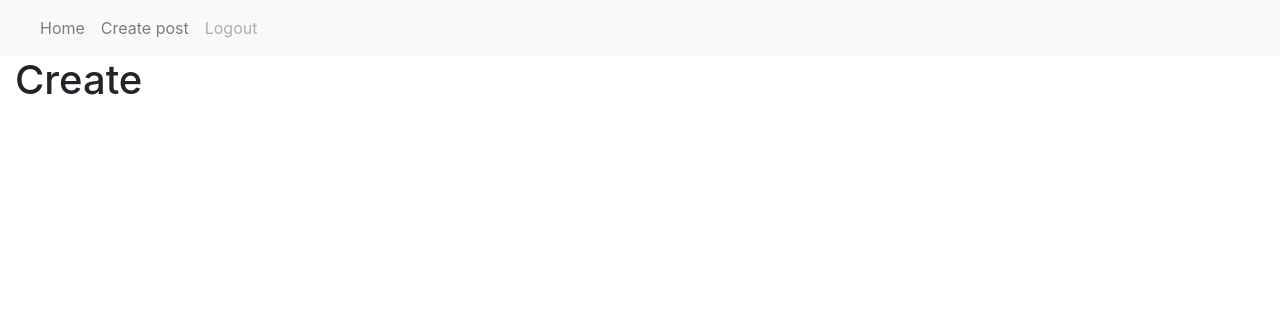
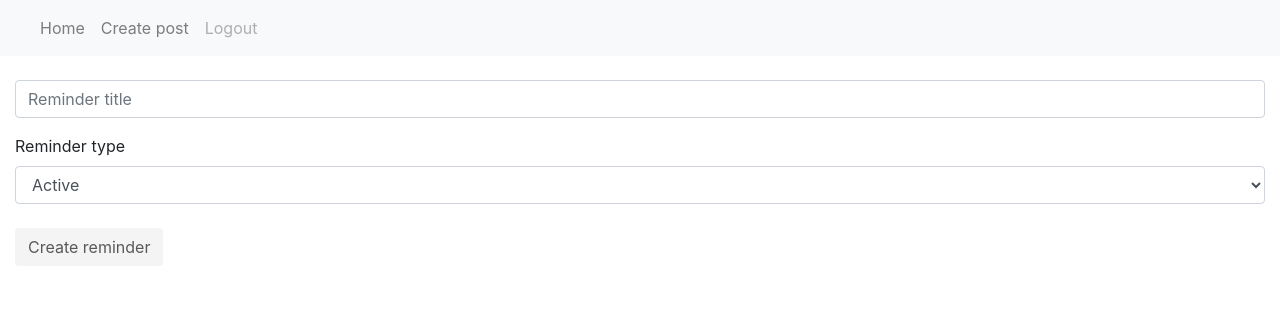
Before and after one commit to Aurian-Nogues/cue, a Django app: page /create_post in a window 1280 px wide. Shown: the top 316 px of the page. Run offline with Django 3.2, Linux system fonts and the light colour scheme; some libraries are stand-ins or nearby versions.

Commit message:
some work on create reminders

```diff
--- /dev/null
+++ b/requirements.txt
@@ -0,0 +1,2 @@
+Django==2.0.3
+requests
--- /dev/null
+++ b/static/web/create_post.js
@@ -0,0 +1,51 @@
+//////////////Wrapper for to be executed only when page finished loading
+document.addEventListener('DOMContentLoaded', () => {
+
+    $(document).on("click","#create_reminder",create_reminder);
+
+
+    ////////////////////////////////////////////////////////////////
+    //These functions are required to obtain CSRF code and attach it to POST methods
+
+            // CSRF code
+            function getCookie(name) {
+                var cookieValue = null;
+                var i = 0;
+                if (document.cookie && document.cookie !== '') {
+                    var cookies = document.cookie.split(';');
+                    for (i; i < cookies.length; i++) {
+                        var cookie = jQuery.trim(cookies[i]);
+                        // Does this cookie string begin with the name we want?
+                        if (cookie.substring(0, name.length + 1) === (name + '=')) {
+                            cookieValue = decodeURIComponent(cookie.substring(name.length + 1));
+                            break;
+                        }
+                    }
+                }
+                return cookieValue;
+            }
+            var csrftoken = getCookie('csrftoken');
+
+            function csrfSafeMethod(method) {
+                // these HTTP methods do not require CSRF protection
+                return (/^(GET|HEAD|OPTIONS|TRACE)$/.test(method));
+            }
+            $.ajaxSetup({
+                crossDomain: false, // obviates need for sameOrigin test
+                beforeSend: function(xhr, settings) {
+                    if (!csrfSafeMethod(settings.type)) {
+                        xhr.setRequestHeader("X-CSRFToken", csrftoken);
+                    }
+                }
+            });
+    /////////////////////////////////////////////////////////////////
+    });
+
+function create_reminder(){
+    //get variables to pass
+    title = $('#title').val();
+    status = $('#status').val();
+    alert(status);
+
+
+};
--- a/web/templates/web/create_post.html
+++ b/web/templates/web/create_post.html
@@ -10,11 +10,25 @@
 
 
 
-    <div class="menu-table">
-        <h1>Create</h1>
+    <div >
+    </br>
+        <form>
+            <div class="form-group">
+              <input type="text" class="form-control" id="title" placeholder="Reminder title">
+            </div>
+            <div class="form-group">
+              <label for="status">Reminder type</label>
+              <select class="form-control" id="status">
+                <option>Active</option>
+                <option>Disabled</option>
+              </select>
+            </br>
+              <button id="create_reminder" type="button" class="btn btn-default disabled">Create reminder</button>
+          </form>
 
     </div>
 
-
+    {% load static %}
+    <script src="{% static 'web/create_post.js' %}"></script>
 
 {% endblock %}
--- a/web/urls.py
+++ b/web/urls.py
@@ -9,5 +9,6 @@ urlpatterns = [
     path("logout", views.logout_view, name="logout"),
     path("create_account", views.createAccount, name="create_account"),
     path("create_post", views.create_post, name="create_post"),
+    path("record_reminder", views.record_reminder, name="record_reminder"),
 
 ]
--- a/web/views.py
+++ b/web/views.py
@@ -45,3 +45,12 @@ def logout_view(request):
 
 def create_post(request):
     return render(request, "web/create_post.html")
+
+def record_reminder(request):
+    #if user is not conntected send to login page
+    if not request.user.is_authenticated:
+        return render(request, "web/login.html", {"message": None})
+
+    #if request is not a POST, send back to selecting a stock
+    if request.method == 'GET':
+        return HttpResponseRedirect(reverse("index"))
```
Also changed, not shown: db.sqlite3.
